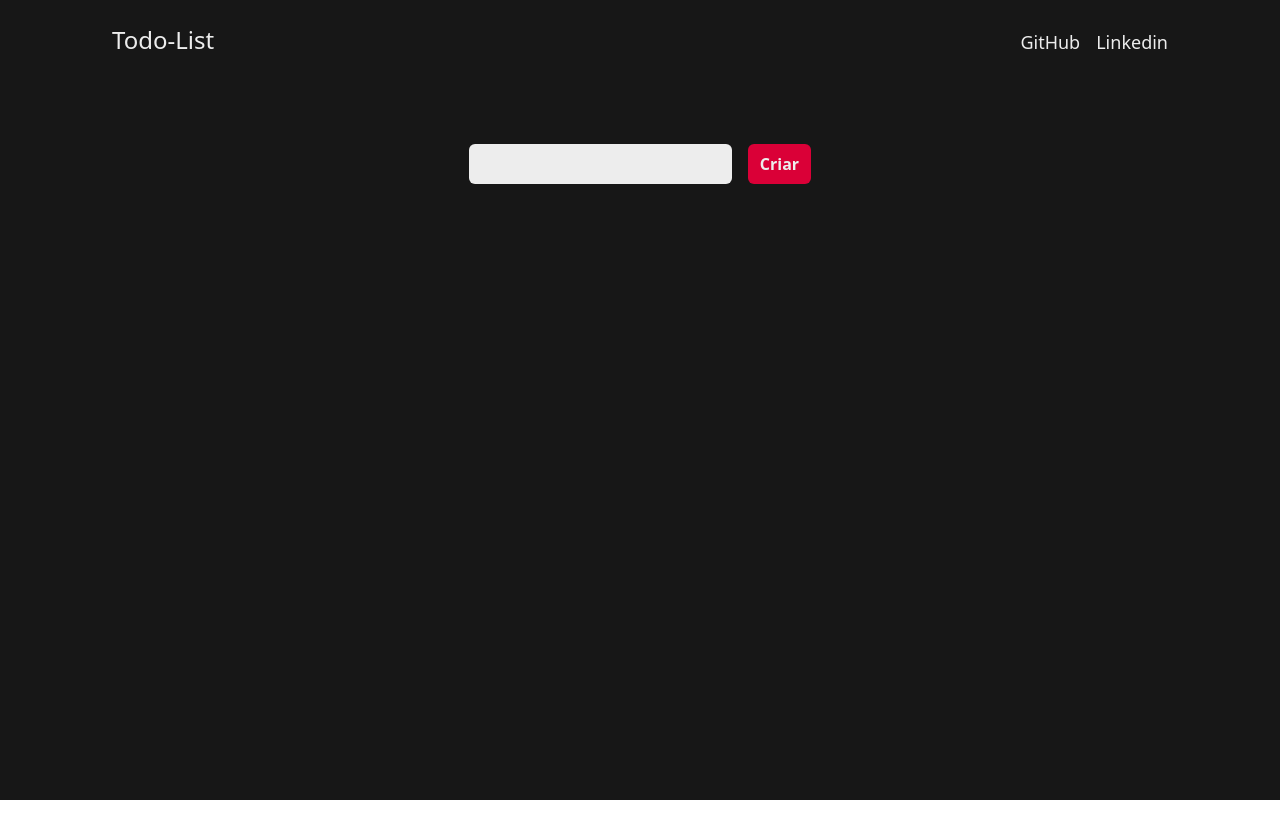
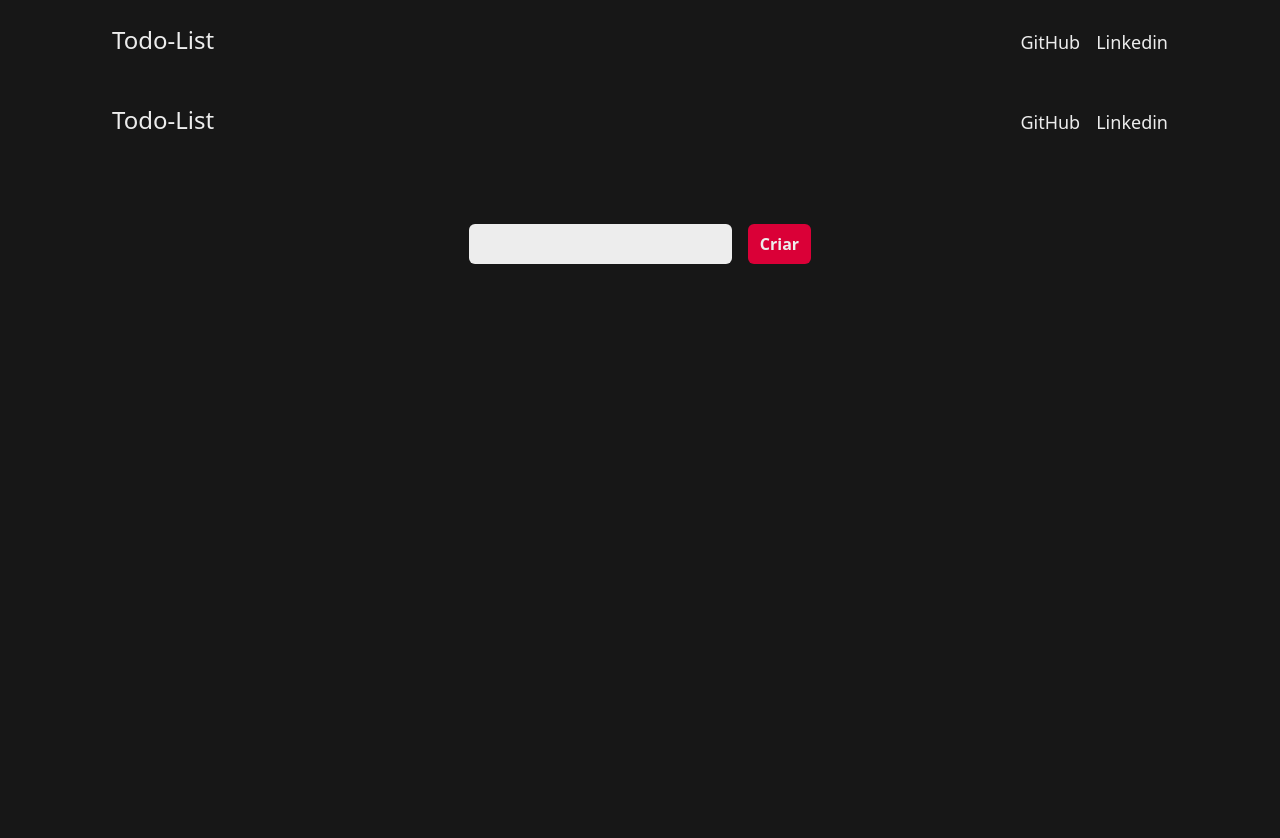
Before and after one commit to gabrielh-silvestre/todo-list, a React (Create React App) app: page / in a window 1280 px wide. Shown: the top 838 px of the page. Before the commit the page ends 800 px from the top, so only its background shows below. Built offline with nearby package versions, Linux system fonts and the light colour scheme.

Commit message:
feat(App): add Home route

```diff
--- a/src/App.tsx
+++ b/src/App.tsx
@@ -1,11 +1,15 @@
-import { Home } from "./pages/Home";
-
+import { Route, Switch } from 'react-router-dom';
+import { Header } from './components/Header';
+import { Home } from './pages/Home';
 
 function App() {
   return (
-    <>
-      <Home />
-    </>
+    <div className="h-screen bg-gray-dark">
+      <Header />
+      <Switch>
+        <Route path="/" render={Home} />
+      </Switch>
+    </div>
   );
 }
 
```
